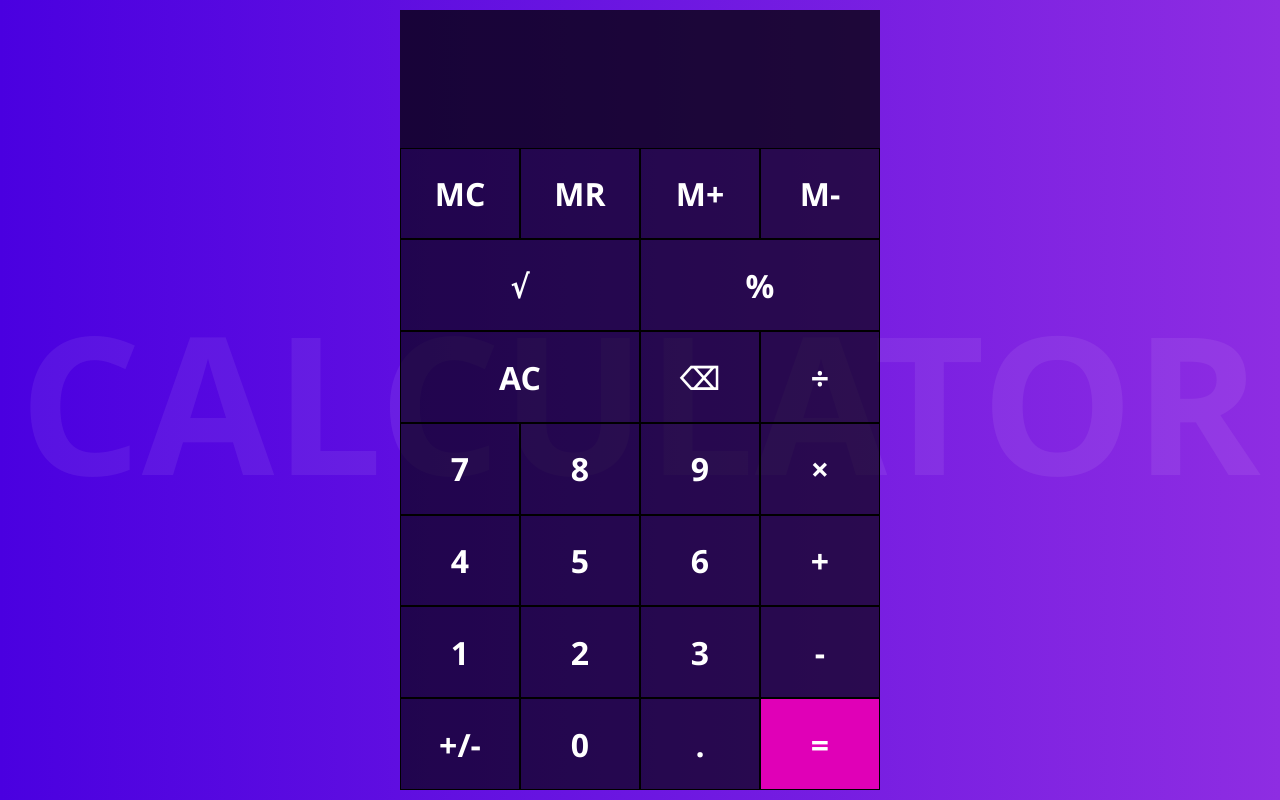
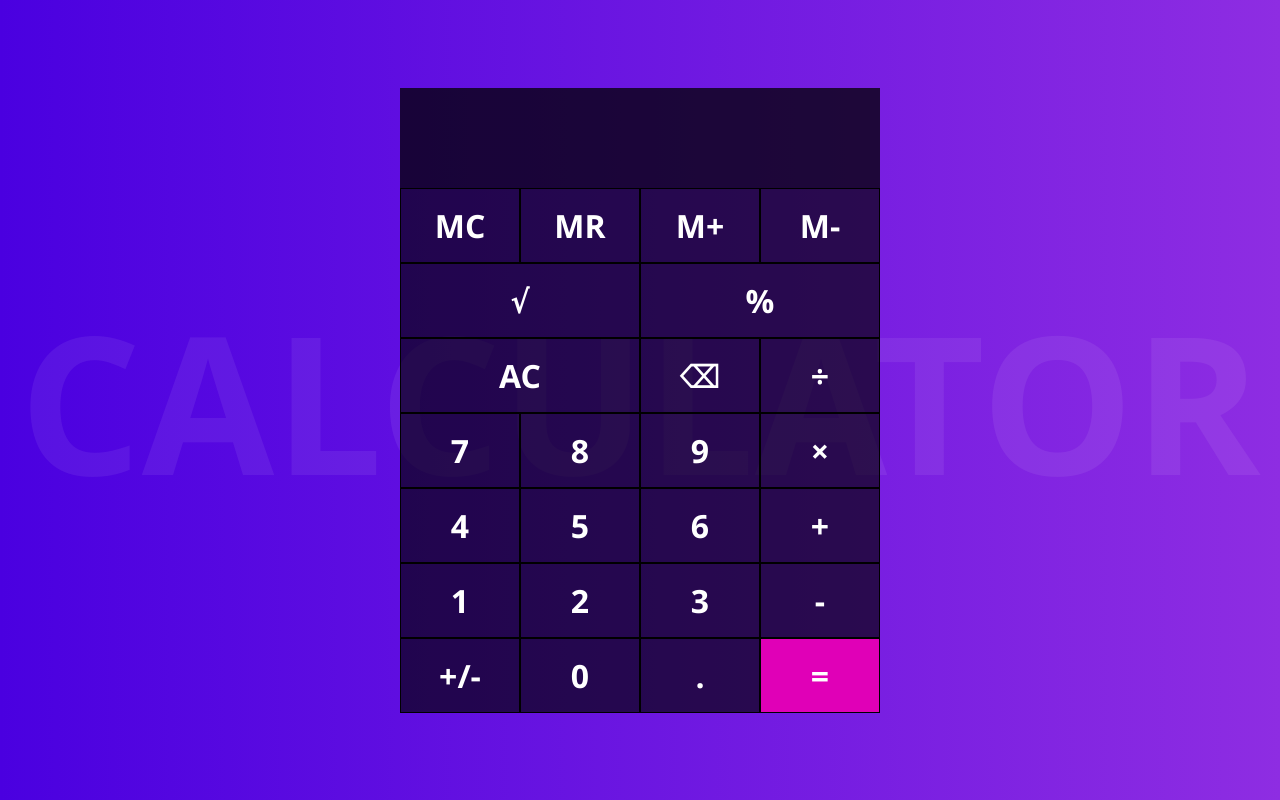
Before and after one commit to prabhmann07/basic-calculator, a plain HTML site: page index.html in a window 1280 px wide. Drawn offline with Linux system fonts and the light colour scheme.

Commit message:
Fix : CSS styling issues

```diff
--- a/style.css
+++ b/style.css
@@ -7,7 +7,7 @@
 body {
     margin: 0;
     background: linear-gradient(to right, #4a00e0, #8e2de2);
-    /* Prevent the body itself from ever scrolling */
+    /* Prevent scrolling on the body */
     overflow: hidden;
 }
 
@@ -24,25 +24,26 @@ body::before {
     user-select: none;
 }
 
+/* ==========================================
+  Calculator Grid Layout (Desktop Version)
+  ==========================================
+*/
 .calculator-grid {
     display: grid;
-    justify-content: center;
-    align-content: center;
-    height: 100vh; /* Make the grid container exactly the screen height */
+    justify-content: center; /* Center horizontally */
+    align-content: center;   /* Center vertically */
+    min-height: 100vh;       /* Ensure it takes at least full screen height for centering */
 
-    /* === THIS IS THE FINAL FIX === */
-    /* Instead of fixed pixel heights that can overflow, we use flexible fractional units (fr). */
-    /* This divides the available vertical space proportionally among all the rows, */
-    /* guaranteeing that the entire calculator fits on the screen without scrolling. */
-    /* The display gets a larger portion (1.5fr) of the space. */
+    /* Fixed layout using pixels, suitable for desktop */
     grid-template-columns: repeat(4, 120px);
-    grid-template-rows: 1.5fr repeat(7, 1fr); /* 1 display row + 7 button rows */
-
-    /* We add a max-height for very tall screens to prevent it from stretching too much */
-    max-height: 850px;
-    padding: 10px; /* Add some padding around the grid */
+    /* Display row + 7 button rows at 75px height */
+    grid-template-rows: minmax(100px, auto) repeat(7, 75px);
 }
 
+/* ==========================================
+  Button Styling
+  ==========================================
+*/
 .calculator-grid > button {
     cursor: pointer;
     font-size: 2rem;
@@ -50,7 +51,7 @@ body::before {
     outline: none;
     background-color: rgba(0, 0, 0, .65);
     color: white;
-    /* Add a transition for a smooth hover effect */
+    /* Smooth transition for hover effect */
     transition: background-color 0.15s ease-in-out;
 }
 
@@ -58,50 +59,60 @@ body::before {
     background-color: rgba(0, 0, 0, .8);
 }
 
+/* Specific styles for operator buttons */
 .operator {
-    background-color: #ff9500;
+    background-color: #ff9500; /* Orange */
 }
 
 .operator:hover {
-    background-color: #ffab40;
+    background-color: #ffab40; /* Lighter orange */
 }
 
+/* Specific styles for the equals button */
 [data-equals].operator {
-    background-color: #e000b7;
+    background-color: #e000b7; /* Pink */
 }
 
 [data-equals].operator:hover {
-    background-color: #ff00d4;
+    background-color: #ff00d4; /* Lighter pink */
 }
 
+/* Style for buttons spanning two columns */
 .span-two {
     grid-column: span 2;
 }
 
+/* ==========================================
+  Display Styling
+  ==========================================
+*/
 .output {
-    grid-column: 1 / -1;
+    grid-column: 1 / -1; /* Span all columns */
     background-color: rgba(0, 0, 0, .75);
     display: flex;
     flex-direction: column;
-    align-items: flex-end;
-    justify-content: space-around;
+    align-items: flex-end; /* Align text to the right */
+    justify-content: space-around; /* Space out the two lines */
     padding: 10px;
-    word-wrap: break-word;
+    word-wrap: break-word; /* Wrap long numbers/expressions */
     word-break: break-all;
-    min-height: 80px; /* Ensure display has a minimum height */
+    min-height: 100px; /* Ensure display has a minimum height */
 }
 
+/* Top line (previous operand/equation) */
 .previous-operand {
     color: rgba(255, 255, 255, .75);
     font-size: 1.5rem;
 }
 
+/* Bottom line (current operand/result) */
 .current-operand {
     color: white;
     font-size: 2.5rem;
 }
 
+/* Special style for error messages */
 .current-operand.error-message {
     font-size: 1.6rem;
-    color: rgba(255, 100, 100, 0.85);
+    color: rgba(255, 100, 100, 0.85); /* Subtle red */
 }
```
